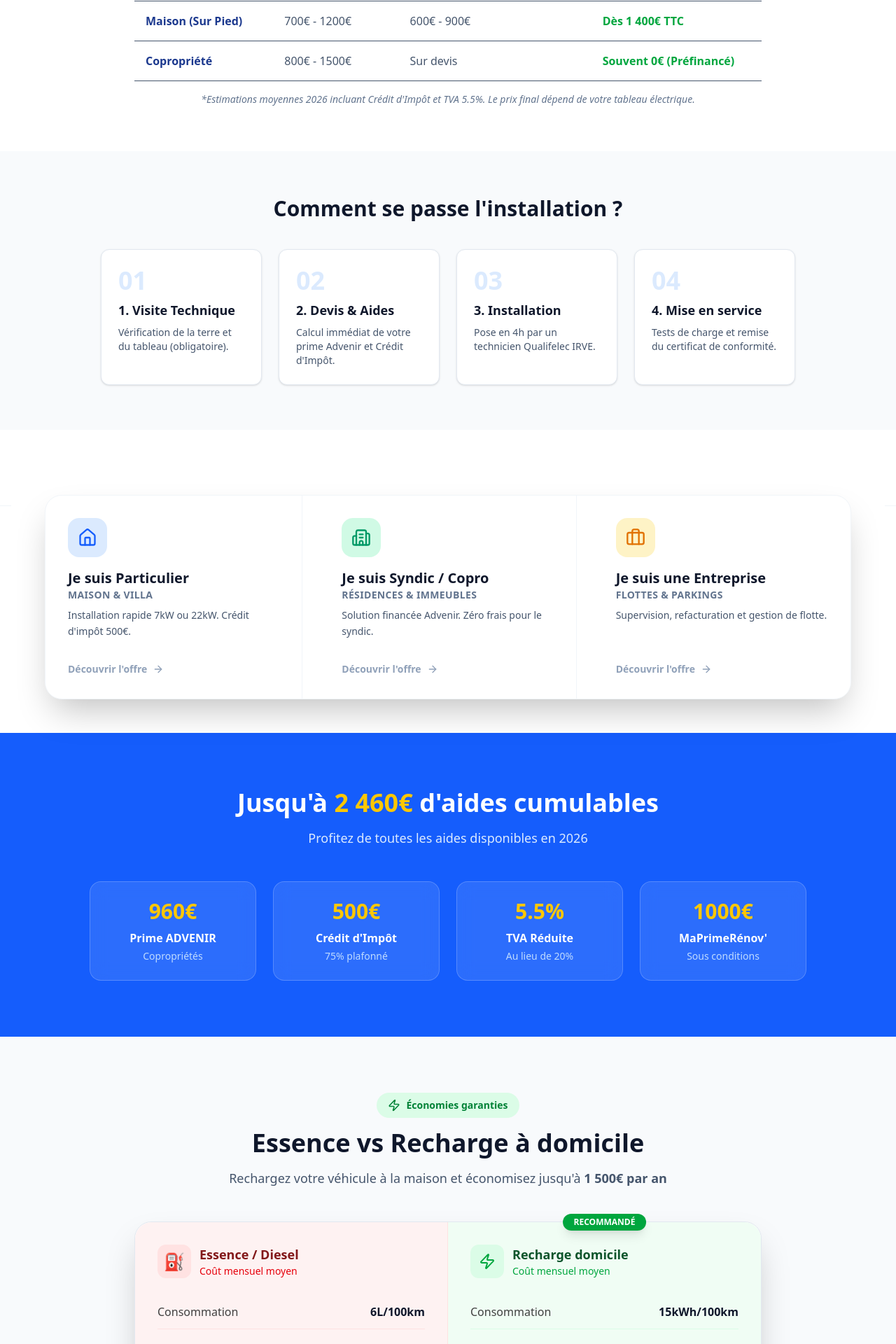
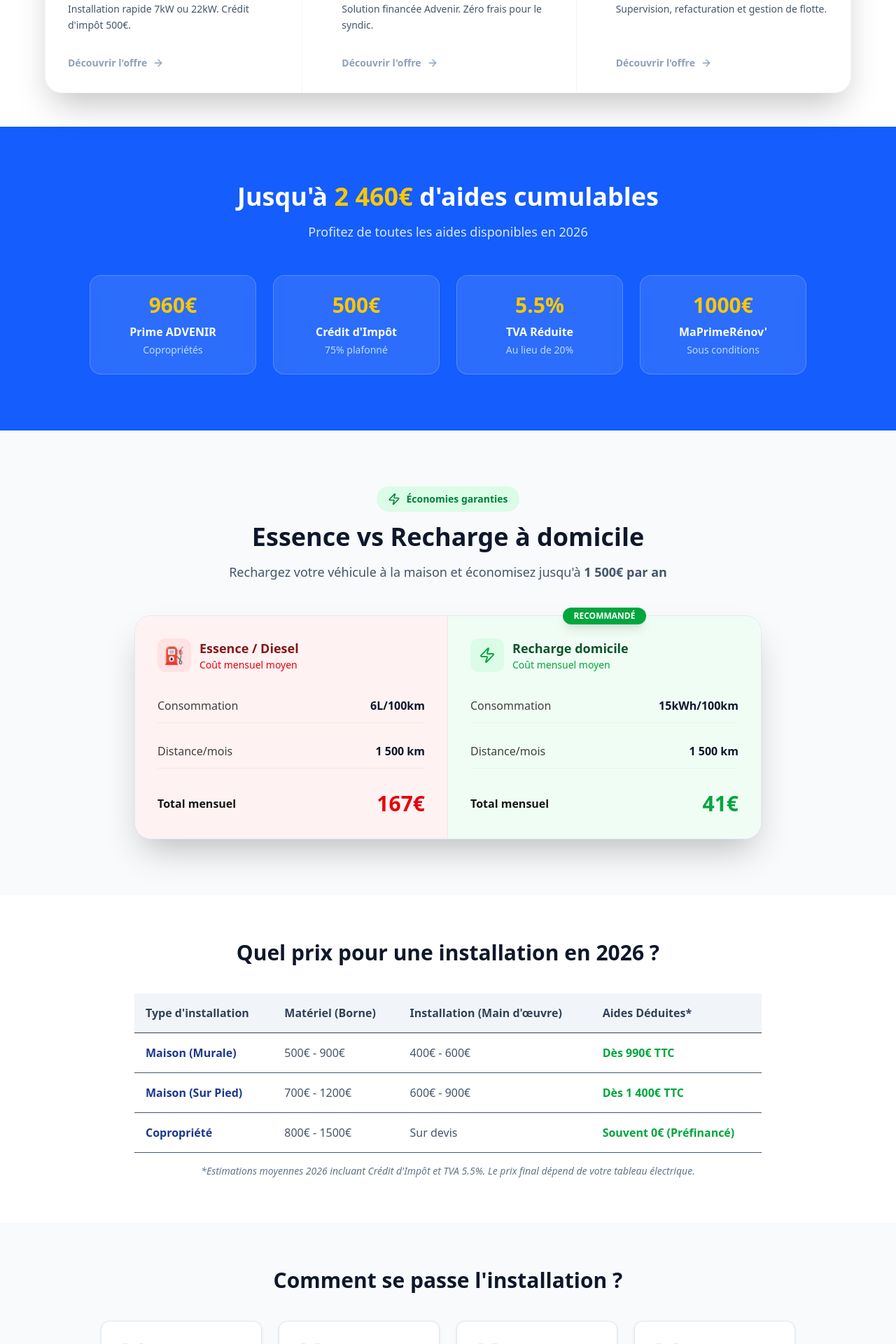
Before and after one commit to tuangiangluong-afk/expertbornerecharge, a Next.js app: page /home in a window 1280 px wide. Shown: the part 1800-3720 px from the top of the page at 70% size. Built offline with nearby package versions, Linux system fonts and the light colour scheme.

Commit message:
comparaison table et faq 3

```diff
--- a/src/app/home/page.tsx
+++ b/src/app/home/page.tsx
@@ -178,8 +178,7 @@ export default function HomePage() {
             {/* ============================================ */}
             {/* SEO STRUCTURE: PRIX & ETAPES */}
             {/* ============================================ */}
-            <PricingTable />
-            <InstallationSteps />
+
 
             {/* ============================================ */}
             {/* TRUST SIGNALS (Hello Watt Style) */}
@@ -304,6 +303,12 @@ export default function HomePage() {
                     </div>
                 </div>
             </section>
+
+            {/* ============================================ */}
+            {/* SEO STRUCTURE: PRIX & ETAPES */}
+            {/* ============================================ */}
+            <PricingTable />
+            <InstallationSteps />
 
             {/* ============================================ */}
             {/* SERVICES */}
```
